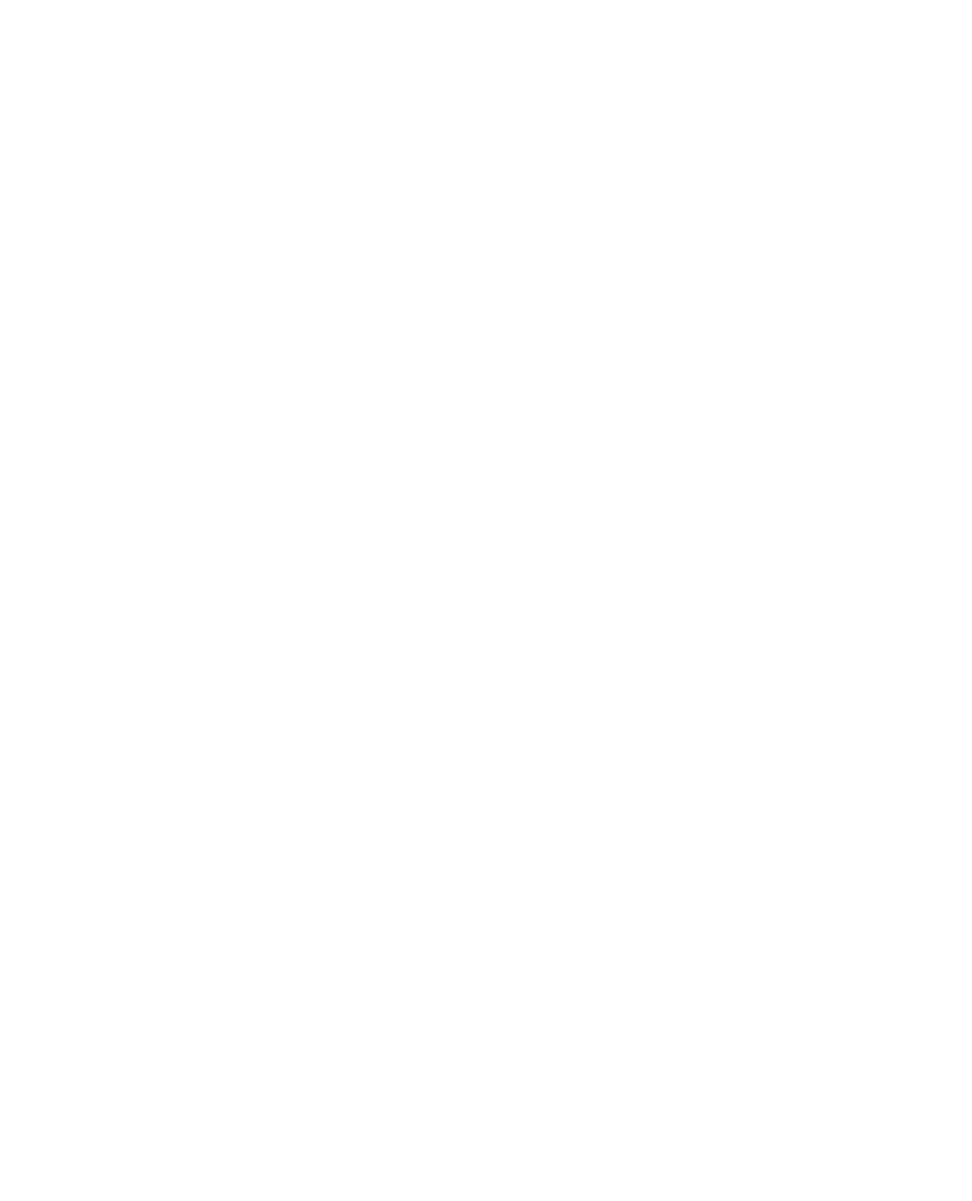
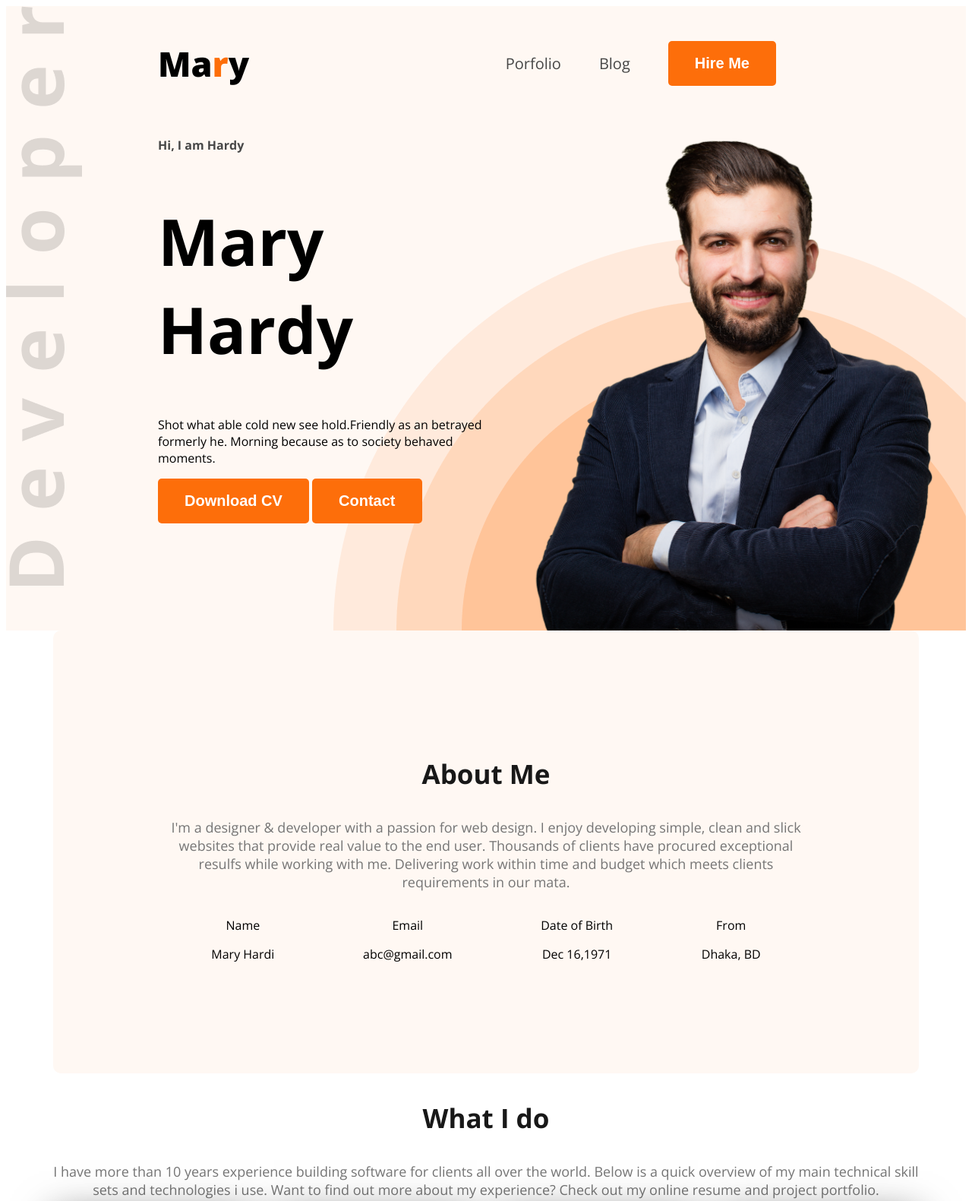
Before and after one commit to isrataunkona/web-dev--portfolio, a plain HTML site: page index.html in a window 1280 px wide. Shown: the top 1581 px of the page at 76% size. Before the commit the page ends 800 px from the top, so only its background shows below. Drawn offline with nearby package versions, Linux system fonts and the light colour scheme.

Commit message:
skill section added

```diff
--- a/index.html
+++ b/index.html
@@ -4,13 +4,96 @@
     <meta charset="UTF-8">
     <meta name="viewport" content="width=device-width, initial-scale=1.0">
     <title>Web Developer Portfolio</title>
+    <link rel="stylesheet" href="styles/portfolio.css">
 </head>
-<body>
-    <header>
-
+<body class="open-sans-normal">
+    <header class="header secondary-bg">
+        <nav>
+            <h3 class="nav-title">Ma<span class="text-primary">r</span>y</h3>
+            <ul>
+                <li><a class="dark-2" href="">Porfolio</a></li>
+                <li><a class="dark-2" href="">Blog</a></li>
+                <li><a href=""><button class="btn-primary">Hire Me</button> </a></li>
+            </ul>
+        </nav>
+        <div class="banner">
+            <div class="banner-content">
+                <h4 class=" dark-2">Hi, I am Hardy</h4>
+                <h1 class="banner-title">Mary Hardy</h1>
+                <p class="banner-description">
+                    Shot what able cold new see hold.Friendly as an betrayed formerly he. Morning because as to society
+                    behaved moments.
+                </p>
+                <button class="btn-primary">Download CV</button>
+                <button class="btn-primary">Contact</button>
+            </div>
+            <img class="banner-profile-pic" src="images/hardy.png" alt="">
+        </div>
     </header>
     <main>
+        <section class="about secondary-bg">
+            <h3 class="section-title">About Me</h3>
+            <p class="section-description">
+                I'm a designer & developer with a passion for web design. I enjoy developing simple, clean and slick
+                 websites that provide real value to the end user. Thousands of clients have procured exceptional resulfs
+                  while working with me. Delivering work within time and budget which meets clients requirements in our
+                   mata.
+            </p>
+            <div class="about-items">
+                <!-- .about-item*4>p.item-title+p.item-description -->
+                <div class="about-item">
+                    <p class="item-title">Name</p>
+                    <p class="item-description">Mary Hardi</p>
+                </div>
+                <div class="about-item">
+                    <p class="item-title">Email</p>
+                    <p class="item-description">abc@gmail.com</p>
+                </div>
+                <div class="about-item">
+                    <p class="item-title">Date of Birth</p>
+                    <p class="item-description">Dec 16,1971</p>
+                </div>
+                <div class="about-item">
+                    <p class="item-title">From</p>
+                    <p class="item-description">Dhaka, BD</p>
+                </div>
+            </div>
+        </section>
 
+        <!-- What I do section -->
+         <section class="skills">
+            <h3 class="section-title text-center">What I do</h3>
+            <p class="section-description text-center">I have more than 10 years experience building software for clients
+                 all over the world. Below is a quick overview of my main technical skill sets and technologies i use.
+                  Want to find out more about my experience? Check out my online resume and project portfolio.</p>
+                  <div class="skill-container">
+                    <!-- .skill*4>img+h4.skill-title+p.skill-description -->
+                    <div class="skill">
+                        <img src="images/icons/js.png" alt="">
+                        <h4 class="skill-title">Vanilla JavaScript</h4>
+                        <p class="skill-description">List skill/technologies here. You can change the icon above to any
+                             of the 1500+ FontAwesome 5 free icons available. Aenean commodo ligula eget dolor.</p>
+                    </div>
+                    <div class="skill">
+                        <img src="images/icons/react.png" alt="">
+                        <h4 class="skill-title">React</h4>
+                        <p class="skill-description">List skill/technologies here. You can change the icon above to any
+                             of the 1500+ FontAwesome 5 free icons available. Aenean commodo ligula eget dolor.</p>
+                    </div>
+                    <div class="skill">
+                        <img src="images/icons/nodejs.png" alt="">
+                        <h4 class="skill-title">Node.js</h4>
+                        <p class="skill-description">List skill/technologies here. You can change the icon above to any
+                             of the 1500+ FontAwesome 5 free icons available. Aenean commodo ligula eget dolor.</p>
+                    </div>
+                    <div class="skill">
+                        <img src="images/icons/mongo.png" alt="">
+                        <h4 class="skill-title">MongoDB</h4>
+                        <p class="skill-description">List skill/technologies here. You can change the icon above to any
+                            of the 1500+ FontAwesome 5 free icons available. Aenean commodo ligula eget dolor.</p>
+                    </div>
+                  </div>
+         </section>
     </main>
     <footer>
 
--- /dev/null
+++ b/styles/portfolio.css
@@ -0,0 +1,127 @@
+@import url('https://fonts.googleapis.com/css2?family=Open+Sans:ital,wght@0,300..800;1,300..800&display=swap');
+.open-sans-normal {
+    font-family: "Open Sans", sans-serif;
+    font-optical-sizing: auto;
+    font-weight: <weight>;
+    font-style: normal;
+    font-variation-settings:
+      "wdth" 100;
+  }
+
+  /* header style */
+  .header{
+    background-image: url(../images/developer.png) ,url(../images/header_bg.png);
+    background-repeat: no-repeat;
+    background-position: top left, bottom right;
+  }
+
+  /* shared style */
+  .text-primary{
+    color: #FD6E0A ;
+  }
+  .dark-2{
+    color: #474747;
+  }
+  .btn-primary{
+    background-color: #FD6E0A;
+    padding: 18px 35px;
+    border-radius: 5px;
+    border: none;
+    font-weight: bold;
+    font-size: 20px;
+    color: white;
+  }
+  .section-title{
+    font-size: 35px;
+    font-weight: bold;
+    color: #181818;
+  }
+  .section-description{
+    font-size: 18px;
+    color: #757575;
+  }
+  .secondary-bg{
+    background-color: #FFF8F3;
+  }
+  .text-center{
+    text-align: center;
+  }
+/* Nav Style */
+nav{
+    display: flex;
+    align-items: center;
+    justify-content: space-between;
+    margin: 0px 200px;
+}
+
+.nav-title{
+    font-weight: 800;
+    font-size: 45px;
+}
+nav ul{
+    display: flex;
+    align-items: center;
+
+}
+nav ul li {
+    list-style: none;
+    margin-right: 50px;
+
+}
+nav ul a {
+    text-decoration: none;
+    font-size: 20px;
+}
+
+/* Banner styles */
+.banner{
+    display: flex;
+    justify-content: space-between;
+    margin: 0px 35px 0px 200px;
+}
+.banner-content{
+    max-width: 580px;
+}
+.banner-greetings{
+    font-size: 45px;
+    font-weight: 600;
+}
+
+.banner-title{
+    font-weight: bold;
+    font-size: 85px;
+}
+.banner-profile-pic{
+    width: 580px;
+}
+
+/* Main styles */
+main{
+    max-width: 1140px;
+    margin: 0px auto 0px auto;
+}
+
+/* About style */
+.main section{
+    margin-top: 130px;
+    margin-bottom: 130px;
+}
+.about{
+    border-radius: 10px;
+    padding: 130px 150px;
+    text-align: center;
+    /* margin-top: 130px; */
+}
+.about-items{
+    display: flex;
+    justify-content: space-around;
+}
+/* Skills Section Style */
+.skill-container{
+    display: flex;
+    gap: 24px;
+}
+.skill{
+    padding: 30px;
+    box-shadow: 0px 6px 50px 0px rgba(0, 0, 0, 0.6);
+}
```
